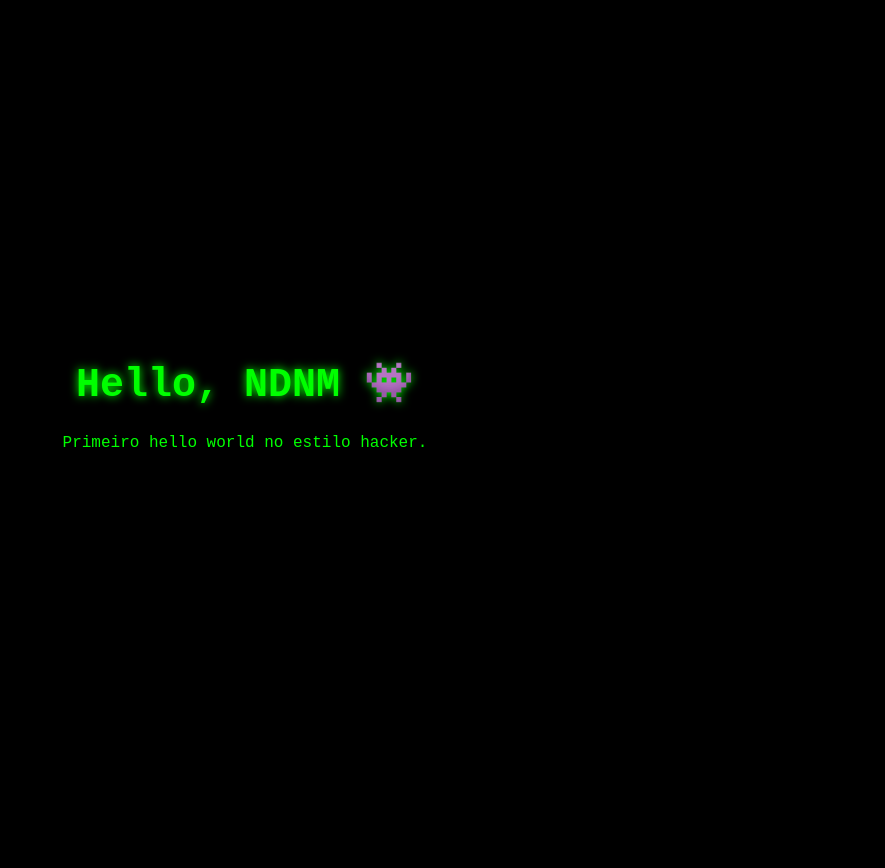
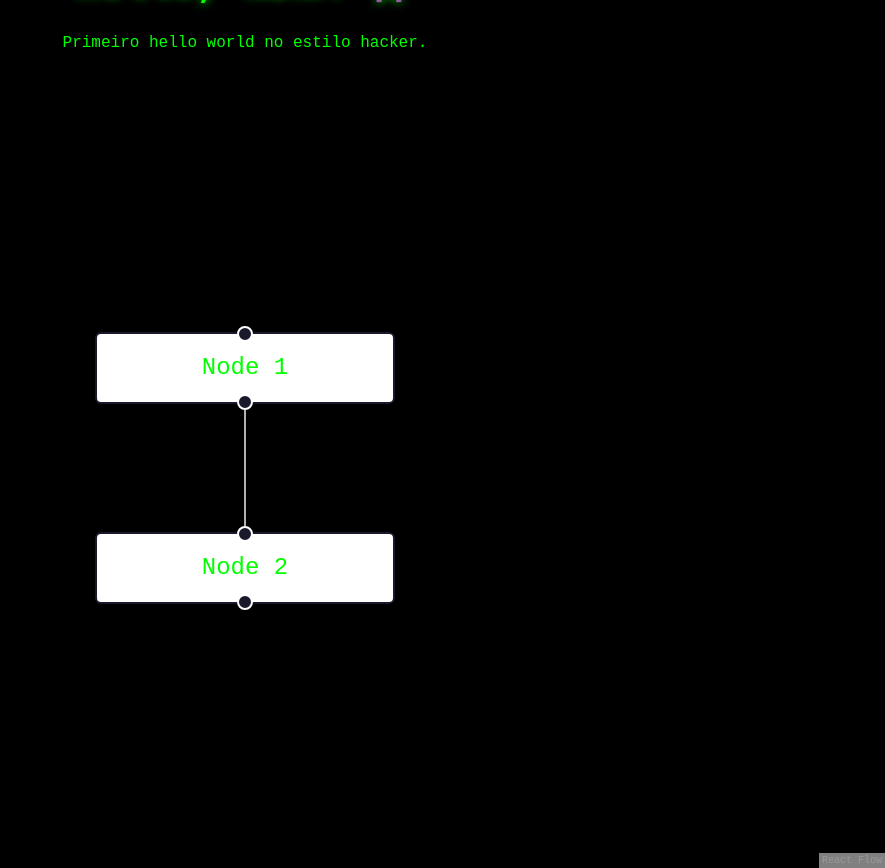
Before and after one commit to viniciusxpb/frontend, a React (Vite) app: page / in a window 1280 px wide. Shown: the whole page, without its empty margins (395-1280 px from the left). Before the commit the page ends 800 px from the top, so only its background shows below. Built offline with nearby package versions, Linux system fonts and the light colour scheme.

Commit message:
flow implementado, vou deixar o estilo mais adequado.

```diff
--- a/package.json
+++ b/package.json
@@ -8,6 +8,7 @@
     "preview": "vite preview"
   },
   "dependencies": {
+    "@xyflow/react": "^12.8.4",
     "react": "^18.3.1",
     "react-dom": "^18.3.1"
   },
--- a/src/App.tsx
+++ b/src/App.tsx
@@ -1,8 +1,46 @@
+import { useState, useCallback } from 'react';
+import { ReactFlow, applyNodeChanges, applyEdgeChanges, addEdge } from '@xyflow/react';
+import '@xyflow/react/dist/style.css';
+
+const initialNodes = [
+  { id: 'n1', position: { x: 0, y: 0 }, data: { label: 'Node 1' } },
+  { id: 'n2', position: { x: 0, y: 100 }, data: { label: 'Node 2' } },
+];
+const initialEdges = [{ id: 'n1-n2', source: 'n1', target: 'n2' }];
+
 export default function App() {
+  const [nodes, setNodes] = useState(initialNodes);
+  const [edges, setEdges] = useState(initialEdges);
+
+  const onNodesChange = useCallback(
+    (changes) => setNodes((nodesSnapshot) => applyNodeChanges(changes, nodesSnapshot)),
+    [],
+  );
+  const onEdgesChange = useCallback(
+    (changes) => setEdges((edgesSnapshot) => applyEdgeChanges(changes, edgesSnapshot)),
+    [],
+  );
+  const onConnect = useCallback(
+    (params) => setEdges((edgesSnapshot) => addEdge(params, edgesSnapshot)),
+    [],
+  );
+
   return (
+    <>
     <div className="app">
       <h1>Hello, NDNM 👾</h1>
       <p>Primeiro hello world no estilo hacker.</p>
     </div>
+    <div style={{ width: '100vw', height: '100vh' }}>
+      <ReactFlow
+        nodes={nodes}
+        edges={edges}
+        onNodesChange={onNodesChange}
+        onEdgesChange={onEdgesChange}
+        onConnect={onConnect}
+        fitView
+      />
+    </div>
+    </>
   );
 }
```
Also changed, not shown: 1 other file (tests, documents, lock files or other folders).
